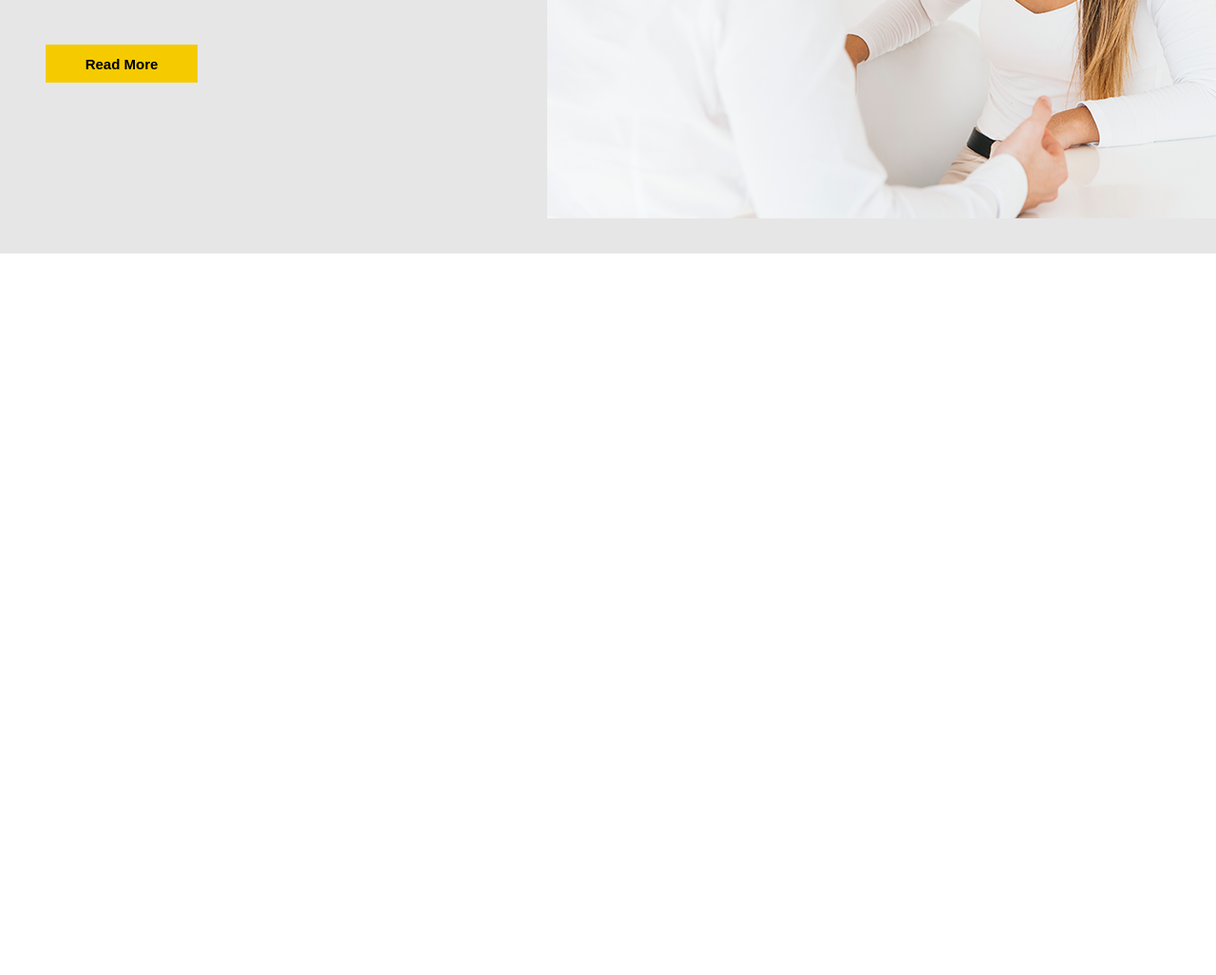
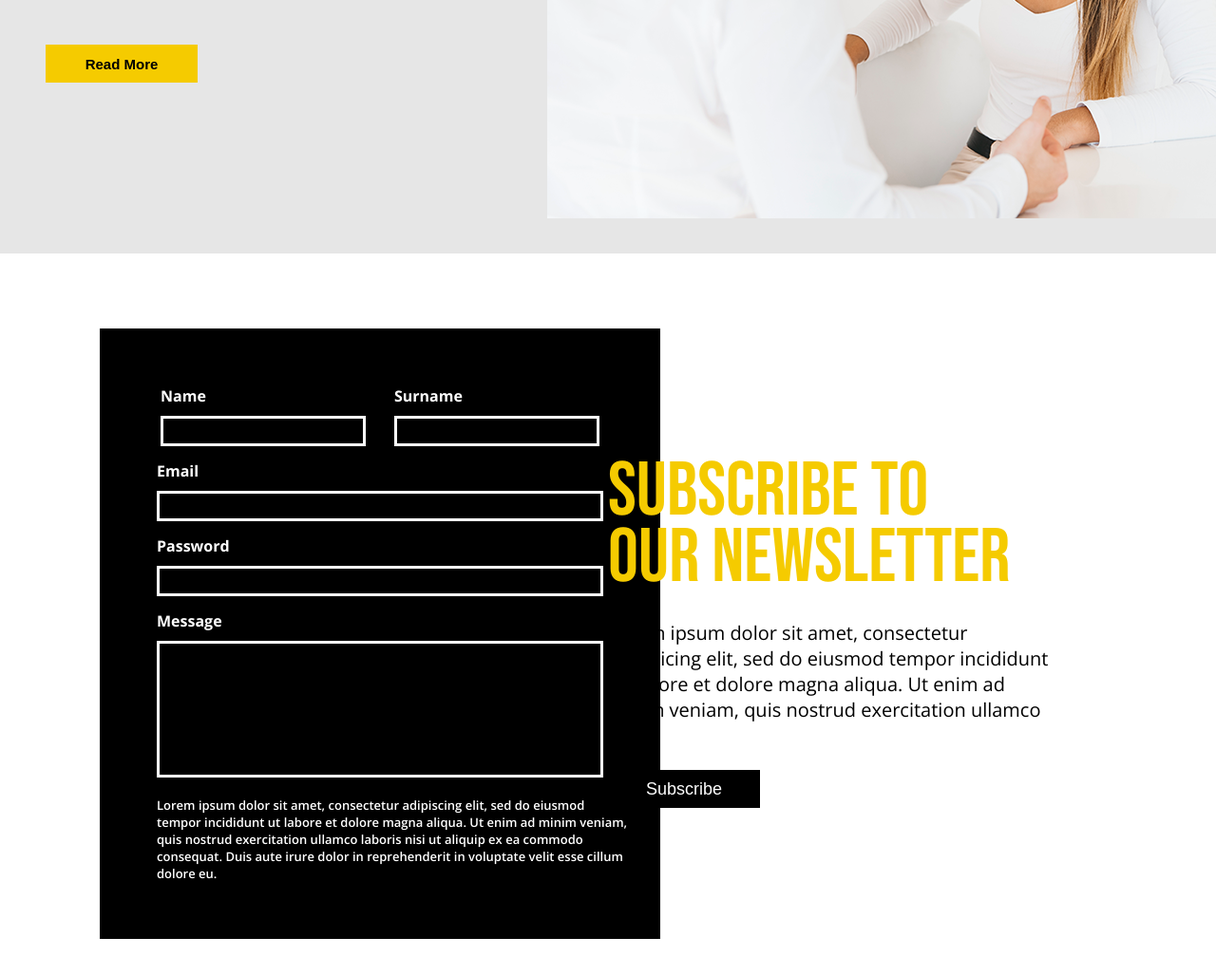
Before and after one commit to juanCaro16/project_Happiness, a plain HTML site: page index.html in a window 1280 px wide. Shown: the part 4893-5920 px from the top of the page at 95% size. Before the commit the page ends 5160 px from the top, so only its background shows below. Drawn offline with nearby package versions, Linux system fonts and the light colour scheme.

Commit message:
finalizacion sec7

```diff
--- a/index.html
+++ b/index.html
@@ -157,7 +157,7 @@
 
             <div class="div-imageSec5">
 
-                <img class="img-sec5" src="./assets/images/img05.png" >
+                <img class="img-sec5" src="./assets/images/img05.png">
 
             </div>
 
@@ -166,7 +166,9 @@
 
                 <h2 class="titleSec5">OUR TEAM</h2>
 
-                <p class="paragraph-Sec5">Lorem ipsum dolor sit amet, consectetur adipiscing elit, sed do eiusmod tempor incididunt ut labore et dolore magna aliqua. Quis ipsum suspendisse ultrices gravida. Risus commodo</p>
+                <p class="paragraph-Sec5">Lorem ipsum dolor sit amet, consectetur adipiscing elit, sed do eiusmod tempor
+                    incididunt ut labore et dolore magna aliqua. Quis ipsum suspendisse ultrices gravida. Risus commodo
+                </p>
 
                 <button class="btn-sec5">Read More</button>
 
@@ -179,7 +181,9 @@
 
                 <h2 class="titleSec6">TRY OUR METHOD FOR FREE</h2>
 
-                <p class="paragraph-Sec6">Lorem ipsum dolor sit amet, consectetur adipiscing elit, sed do eiusmod tempor incididunt ut labore et dolore magna aliqua. Quis ipsum suspendisse ultrices gravida. Risus commodo viverra maecenas accumsan lacus vel facilisis.</p>
+                <p class="paragraph-Sec6">Lorem ipsum dolor sit amet, consectetur adipiscing elit, sed do eiusmod tempor
+                    incididunt ut labore et dolore magna aliqua. Quis ipsum suspendisse ultrices gravida. Risus commodo
+                    viverra maecenas accumsan lacus vel facilisis.</p>
 
                 <button class="btn-sec6">Read More</button>
 
@@ -193,6 +197,74 @@
             </div>
         </section>
 
+        <section class="section-7">
+
+            <div class="div1-sec7">
+
+
+                <div class="divInputs-Sec7">
+
+                    <div class="form-container">
+                        <form>
+                            <div class="input-box1">
+
+                                <div class="input-box">
+
+                                    <label for="name">Name</label>
+                                    <input class="inputName" type="text" id="name">
+
+                                </div>
+                                <div class="input-box">
+
+                                    <label for="surname">Surname</label>
+                                    <input class="inputSurname" type="text" id="surname" >
+
+                                </div>
+                            </div>
+                            <div class="input-box">
+
+                                <label for="email">Email</label>
+                                <input class="inputEmail" type="email" id="email" >
+
+                            </div>
+                            <div class="input-box">
+
+                                <label for="password">Password</label>
+                                <input class="inputPassword" type="password" id="password" >
+
+                            </div>
+                            <div class="input-box">
+
+                                <label for="message">Message</label>
+                                <textarea class="textareaMessage" id="message" rows="8"></textarea>
+
+                            </div>
+                            <p class="lorem-text">Lorem ipsum dolor sit amet, consectetur adipiscing elit, sed do
+                                eiusmod tempor incididunt ut labore et dolore magna aliqua. Ut enim ad minim veniam,
+                                quis nostrud exercitation ullamco laboris nisi ut aliquip ex ea commodo consequat. Duis
+                                aute irure dolor in reprehenderit in voluptate velit esse cillum dolore eu.</p>
+                        </form>
+                    </div>
+
+
+
+
+                </div>
+            </div>
+
+            <div class="div2-sec7">
+
+                <h2 class="title-sec7">SUBSCRIBE TO <br>OUR NEWSLETTER</h2>
+
+                <p class="paragraph-Sec7">Lorem ipsum dolor sit amet, consectetur adipisicing elit, sed do eiusmod
+                    tempor incididunt ut labore et dolore magna aliqua. Ut enim ad minim veniam, quis nostrud
+                    exercitation ullamco</p>
+
+                <button class="btn-sec7">Subscribe</button>
+
+            </div>
+        </section>
+
 
     </main>
 
--- a/styles/style.css
+++ b/styles/style.css
@@ -38,7 +38,7 @@
     background-color: #F5CB00;
     width: 100%;
     height: 5rem;
-    position:fixed;
+    position: fixed;
     display: flex;
     justify-content: center;
     gap: 60%;
@@ -121,7 +121,7 @@
     margin-top: 20px;
 }
 
-.section-mitad{
+.section-mitad {
     width: 70%;
     height: 24rem;
     position: absolute;
@@ -134,7 +134,7 @@
     box-shadow: 0px 20px 50px rgba(0, 0, 0, 0.3);
 }
 
-.div-graphics{
+.div-graphics {
     display: flex;
     align-items: center;
     justify-content: end;
@@ -143,14 +143,14 @@
 
 }
 
-.div-texts{
-   margin-left: 80px;
+.div-texts {
+    margin-left: 80px;
     display: flex;
     justify-content: center;
     flex-direction: column;
 }
 
-.title-middleSec{
+.title-middleSec {
     font-family: "Bebas Neue", sans-serif;
     font-size: 4rem;
     font-weight: lighter;
@@ -158,7 +158,8 @@
     color: #F5CB00;
 
 }
-.text-middleSec{
+
+.text-middleSec {
     width: 15rem;
     font-size: 15px;
     font-weight: bold;
@@ -167,12 +168,12 @@
 }
 
 /*#E6E6E6*/
-.section-2{
+.section-2 {
     background-color: #F5CB00;
     height: 130vh;
 }
 
-.btnMiddleSec{
+.btnMiddleSec {
     margin-top: 20px;
     border: none;
     background-color: transparent;
@@ -181,11 +182,11 @@
     text-align: start;
 }
 
-.textsSec2{
+.textsSec2 {
     margin-left: 15rem;
 }
 
-.titleSec2{
+.titleSec2 {
     font-family: "Bebas Neue", sans-serif;
     width: 40rem;
     line-height: 100px;
@@ -195,7 +196,7 @@
 }
 
 
-.textSec2{
+.textSec2 {
     font-family: "Open Sans", sans-serif;
     font-size: 18px;
     padding-top: 40px;
@@ -203,7 +204,7 @@
 }
 
 
-.btnSec2{
+.btnSec2 {
     color: #E6E6E6;
     background-color: black;
     text-align: center;
@@ -215,13 +216,13 @@
     margin-top: 40px;
 }
 
-.img-sec2{
+.img-sec2 {
     position: absolute;
     left: 47rem;
     top: 95rem;
 }
 
-.section-3{
+.section-3 {
     width: 100%;
     height: 100vh;
     display: flex;
@@ -229,28 +230,31 @@
     align-items: center;
     flex-direction: row;
 }
-.textsSec3{
-    background-color:#E6E6E6 ;
+
+.textsSec3 {
+    background-color: #E6E6E6;
     width: 621px;
     height: 676px;
     text-align: left;
     padding-left: 50px;
     margin-bottom: 4px;
-    box-shadow: 8px 10px 27px 0px rgba(0,0,0,0.5);
-}
-.img-sec3{
-    height: 676px;
-    box-shadow: 8px 10px 27px 0px rgba(0,0,0,0.5);
+    box-shadow: 8px 10px 27px 0px rgba(0, 0, 0, 0.5);
 }
 
-.title-sec3{
+.img-sec3 {
+    height: 676px;
+    box-shadow: 8px 10px 27px 0px rgba(0, 0, 0, 0.5);
+}
+
+.title-sec3 {
     font-family: "Bebas Neue", sans-serif;
     color: #F5CB00;
     font-size: 85px;
     font-weight: lighter;
     margin-top: 50px;
 }
-.btn-sec3{
+
+.btn-sec3 {
 
     color: #E6E6E6;
     background-color: black;
@@ -263,40 +267,42 @@
     margin-top: 40px;
 
 }
-.paragraph-Sec3{
+
+.paragraph-Sec3 {
     font-family: "Open Sans", sans-serif;
     font-size: 18px;
     width: 24rem;
 }
-.div-graph01{
+
+.div-graph01 {
     width: 34rem;
     display: flex;
     justify-content: end;
 }
 
-.img-graph-sec3{
+.img-graph-sec3 {
     margin-top: 30px;
     width: 260px;
     height: 260px;
 }
 
-.section-4{
+.section-4 {
     background-color: black;
     height: 105vh;
     width: 100%;
 
 }
 
-.titleSec4{
+.titleSec4 {
     font-family: "Bebas Neue", sans-serif;
-    color:#F5CB00;
+    color: #F5CB00;
     font-size: 40px;
     text-align: center;
     font-weight: lighter;
-    padding-top: 5% ;
+    padding-top: 5%;
 }
 
-.paragraph-Sec4{
+.paragraph-Sec4 {
     color: #fff;
     font-family: "Open Sans", sans-serif;
     display: flex;
@@ -305,13 +311,14 @@
     margin-left: 35%;
 }
 
-.div-imageSec4{
+.div-imageSec4 {
     display: flex;
     justify-content: center;
     margin-top: 50px;
 }
-.btn-sec4{
-    background-color:#F5CB00;
+
+.btn-sec4 {
+    background-color: #F5CB00;
     text-align: center;
     font-size: 15px;
     font-weight: bolder;
@@ -322,25 +329,26 @@
     margin-left: 45%;
 }
 
-.section-5{
+.section-5 {
     width: 100%;
     height: 110vh;
     display: flex;
     flex-direction: row;
 }
 
-.div-imageSec5{
+.div-imageSec5 {
     width: 58%;
     display: flex;
     justify-content: end;
     align-items: center;
 }
-.img-sec5{
+
+.img-sec5 {
     width: 790px;
-    height: 620px ;
+    height: 620px;
 }
 
-.div-textsSec5{
+.div-textsSec5 {
     width: 42%;
     display: flex;
     justify-content: center;
@@ -348,19 +356,20 @@
     padding-left: 80px;
 }
 
-.titleSec5{
+.titleSec5 {
     font-family: "Bebas Neue", sans-serif;
     font-size: 70px;
     font-weight: lighter;
 }
-.paragraph-Sec5{
+
+.paragraph-Sec5 {
     font-family: "Open Sans", sans-serif;
     width: 23rem;
     font-weight: 500;
 }
 
-.btn-sec5{
-    background-color:#F5CB00;
+.btn-sec5 {
+    background-color: #F5CB00;
     text-align: center;
     font-size: 15px;
     font-weight: bolder;
@@ -369,15 +378,16 @@
     border: none;
     margin-top: 20px;
 }
-.section-6{
-    background-color:#E6E6E6;
+
+.section-6 {
+    background-color: #E6E6E6;
     width: 100%;
     height: 90vh;
     display: flex;
     flex-direction: row;
 }
 
-.div-textsSec6{
+.div-textsSec6 {
     width: 45%;
     display: flex;
     justify-content: center;
@@ -385,14 +395,15 @@
     flex-direction: column;
 }
 
-.titleSec6{
+.titleSec6 {
     font-family: "Bebas Neue", sans-serif;
     font-size: 90px;
     font-weight: lighter;
     width: 30rem;
     line-height: 70px;
 }
-.paragraph-Sec6{
+
+.paragraph-Sec6 {
     font-family: "Open Sans", sans-serif;
     font-weight: 500;
     width: 27rem;
@@ -400,8 +411,8 @@
     margin-top: 20px;
 }
 
-.btn-sec6{
-    background-color:#F5CB00;
+.btn-sec6 {
+    background-color: #F5CB00;
     text-align: center;
     font-size: 15px;
     font-weight: bolder;
@@ -412,6 +423,134 @@
     margin-right: 20rem;
 }
 
-.div-imageSec6{
+.div-imageSec6 {
     width: 55%;
 }
+
+.section-7 {
+    width: 100%;
+    height: 100vh;
+    display: flex;
+    flex-direction: row;
+}
+
+
+.div1-sec7 {
+    width: 50%;
+    display: flex;
+    justify-content: center;
+    align-items: center;
+}
+
+
+.divInputs-Sec7 {
+    background-color: black;
+    color: #fff;
+    display: flex;
+    justify-content: center;
+    flex-direction: column;
+    margin-left: 10rem;
+}
+
+.form-container {
+    background-color: #000;
+    padding: 60px;
+    border: 3px solid #fff;
+    width: 470px;
+
+}
+
+.input-box1 {
+    display: flex;
+    justify-content: center;
+    gap: 30px;
+}
+
+.inputName {
+    width: 200px;
+}
+
+.inputSurname {
+    width: 200px;
+}
+
+.input-box {
+    display: flex;
+    flex-direction: column;
+    margin-bottom: 15px;
+}
+
+.input-box label {
+    margin-bottom: 10px;
+}
+
+.input-box input,
+.input-box textarea {
+    background-color: transparent;
+    border: 3px solid #fff;
+    color: #fff;
+    padding: 5px;
+    font-size: 14px;
+}
+
+.input-box input:focus,
+.input-box textarea:focus {
+    outline: none;
+    border-color: #F5CB00;
+}
+
+
+
+.textareaMessage {
+    resize: none;
+}
+
+.lorem-text {
+    font-size: 13px;
+    margin-top: 20px;
+    font-family: "Open Sans", sans-serif;
+    width: 500px;
+    font-weight: 600;
+
+}
+
+label {
+    font-family: "Open Sans", sans-serif;
+    font-weight: bold;
+}
+
+.div2-sec7 {
+    width: 50%;
+    display: flex;
+    justify-content: center;
+    flex-direction: column;
+
+}
+
+.title-sec7 {
+    width: 30rem;
+    line-height: 70px;
+    font-size: 80px;
+    color: #F5CB00;
+    font-family: "Bebas Neue", sans-serif;
+    font-weight: lighter;
+}
+
+.paragraph-Sec7 {
+    width: 29rem;
+    margin-top: 30px;
+    font-size: 20px;
+    font-family: "Open Sans", sans-serif;
+}
+
+.btn-sec7 {
+    color: #fff;
+    background-color: #000000;
+    text-align: center;
+    font-size: 18px;
+    font-weight: lighter;
+    width: 10rem;
+    height: 2.5rem;
+    border: none;
+    margin-top: 50px;
+}
```
